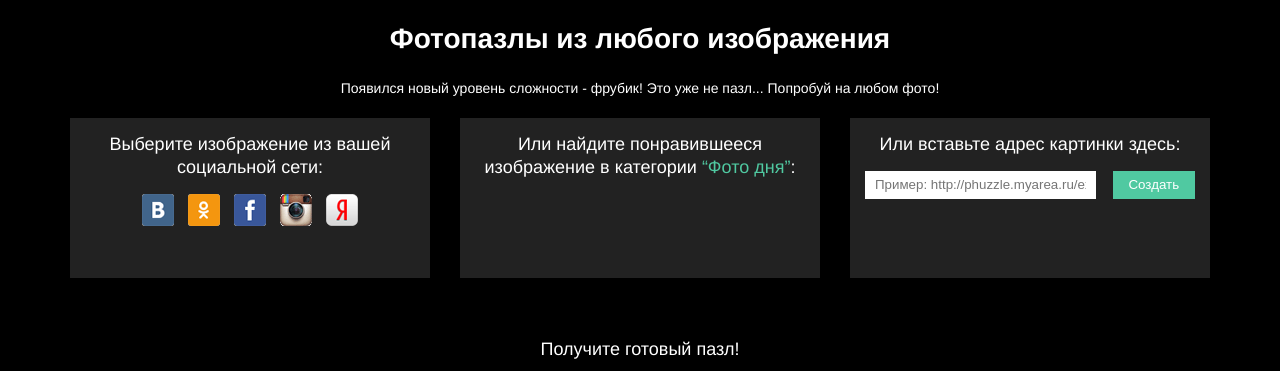
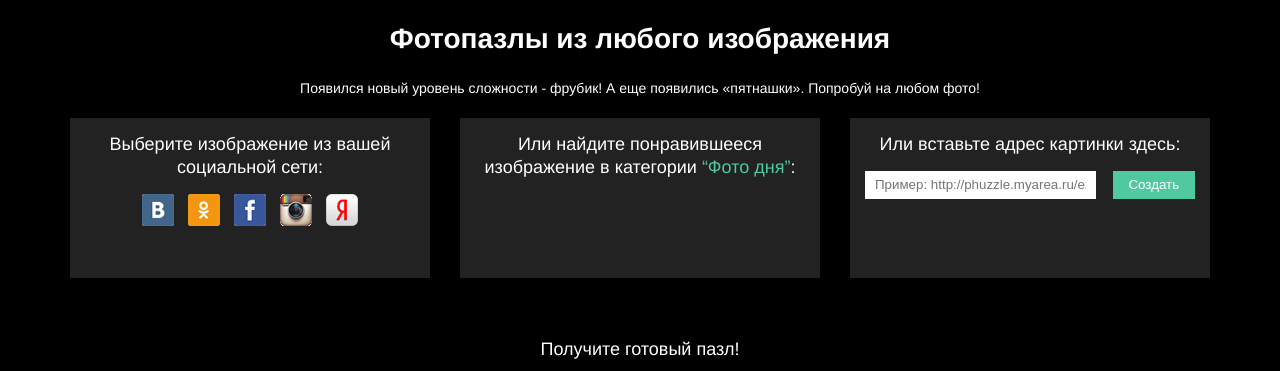
Before and after one commit to samovar007/phuzzle, a PHP site: page / in a window 1280 px wide. Shown: the part 49-420 px from the top of the page. Run offline with PHP 8.4, Linux system fonts and the light colour scheme; some libraries are stand-ins or nearby versions.

Commit message:
пятнашки

```diff
--- a/templates/getPhotos/main.html
+++ b/templates/getPhotos/main.html
@@ -3,7 +3,7 @@
 <title>Фотопазлы - выбор фотографии</title>
 
 <meta name="description" content="Пазл из любого изображения. Делитесь ссылками на свои пазлы в соцсетях. Подходит как взрослым, так и детям. Есть минутка - фазлы!">
-<meta name="keywords" content="Пазлы, развлечения, фото, фотопазлы, фазлы">
+<meta name="keywords" content="Пазлы, развлечения, фото, фотопазлы, фазлы, пятнашки, фрубик">
 <meta name='viewport' content='width=device-width, initial-scale=1.0, user-scalable=no'>
 
 <meta http-equiv="Content-Type" content="text/html; charset=UTF-8">
--- a/www/index.html
+++ b/www/index.html
@@ -3,7 +3,7 @@
 <title>Фазлы - фотопазлы</title>
 <meta http-equiv="Content-Type" content="text/html; charset=UTF-8">
 <meta name="description" content="Пазл из любого изображения. Делитесь ссылками на свои пазлы в соцсетях. Подходит как взрослым, так и детям. Есть минутка - фазлы!">
-<meta name="keywords" content="Пазлы, развлечения, фото, фотопазлы, фазлы">
+<meta name="keywords" content="Пазлы, развлечения, фото, фотопазлы, фазлы, пятнашки, фрубик">
 <meta name='viewport' content='width=device-width, initial-scale=1.0, user-scalable=no'>
 
 <meta property="og:site_name" content="phuzzle">
@@ -48,7 +48,7 @@
 
 	<div class="container text-center">
 		<h1>Фотопазлы из любого изображения</h1>
-		<p>Появился новый уровень сложности - фрубик! Это уже не пазл... Попробуй на любом фото!</p>
+		<p>Появился новый уровень сложности - фрубик! А еще появились &laquo;пятнашки&raquo;. Попробуй на любом фото!</p>
 		<section class="select-block">
 			<div class="row">
 				<div class="col-md-4">
--- a/www/toSn/index.php
+++ b/www/toSn/index.php
@@ -14,7 +14,7 @@ $thisUrl = 'http://'. $_SERVER['HTTP_HOST'] . $_SERVER['REQUEST_URI'];
 <title>Фазлы - фотопазлы</title>
 
 <meta name="description" content="Пазл из любого изображения. Делитесь ссылками на свои пазлы в соцсетях. Подходит как взрослым, так и детям. Есть минутка - фазлы!">
-<meta name="keywords" content="Пазлы, развлечения, фото, фотопазлы, фазлы">
+<meta name="keywords" content="Пазлы, развлечения, фото, фотопазлы, фазлы, пятнашки, фрубик">
 <meta name='viewport' content='width=device-width, initial-scale=1.0, user-scalable=no'>
 
 <meta http-equiv="Content-Type" content="text/html; charset=UTF-8">
```
